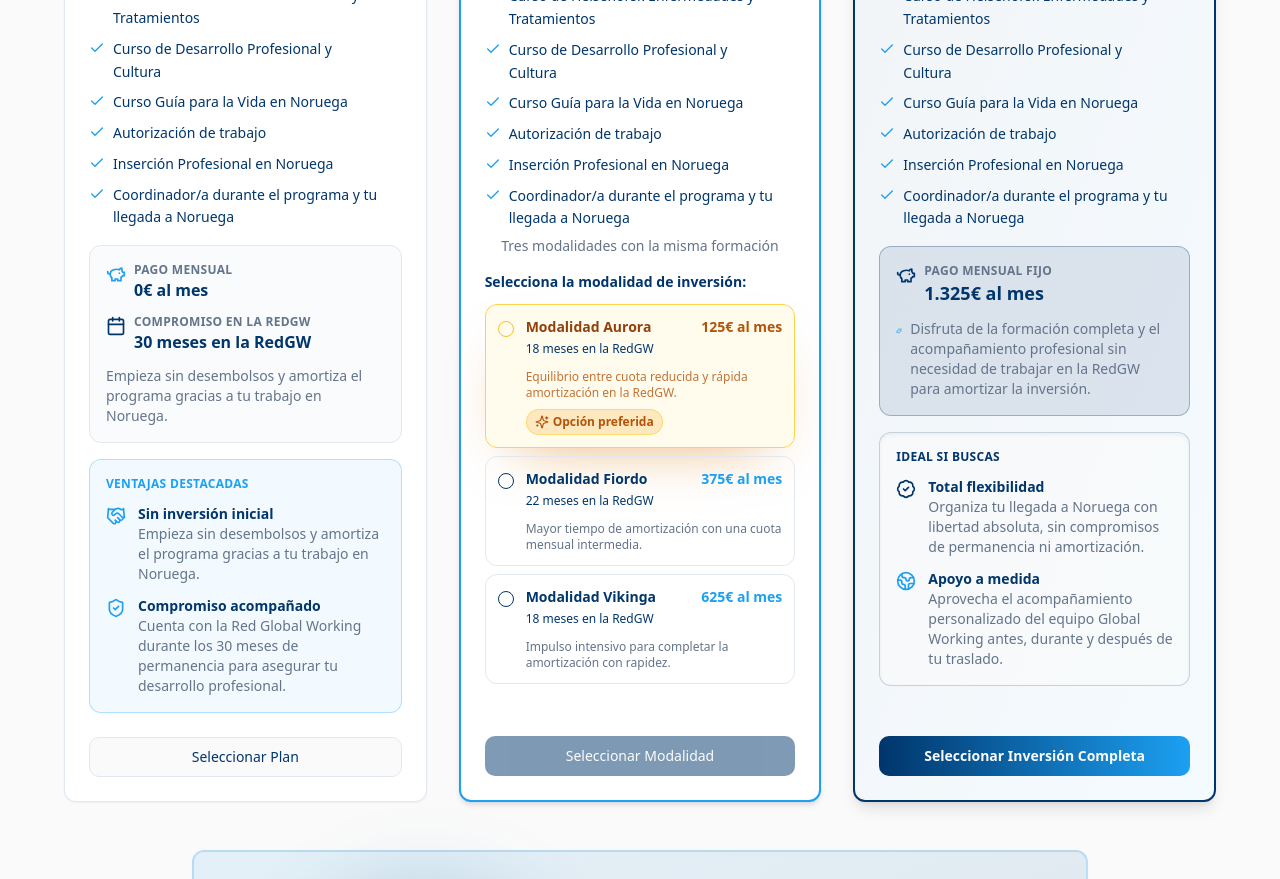
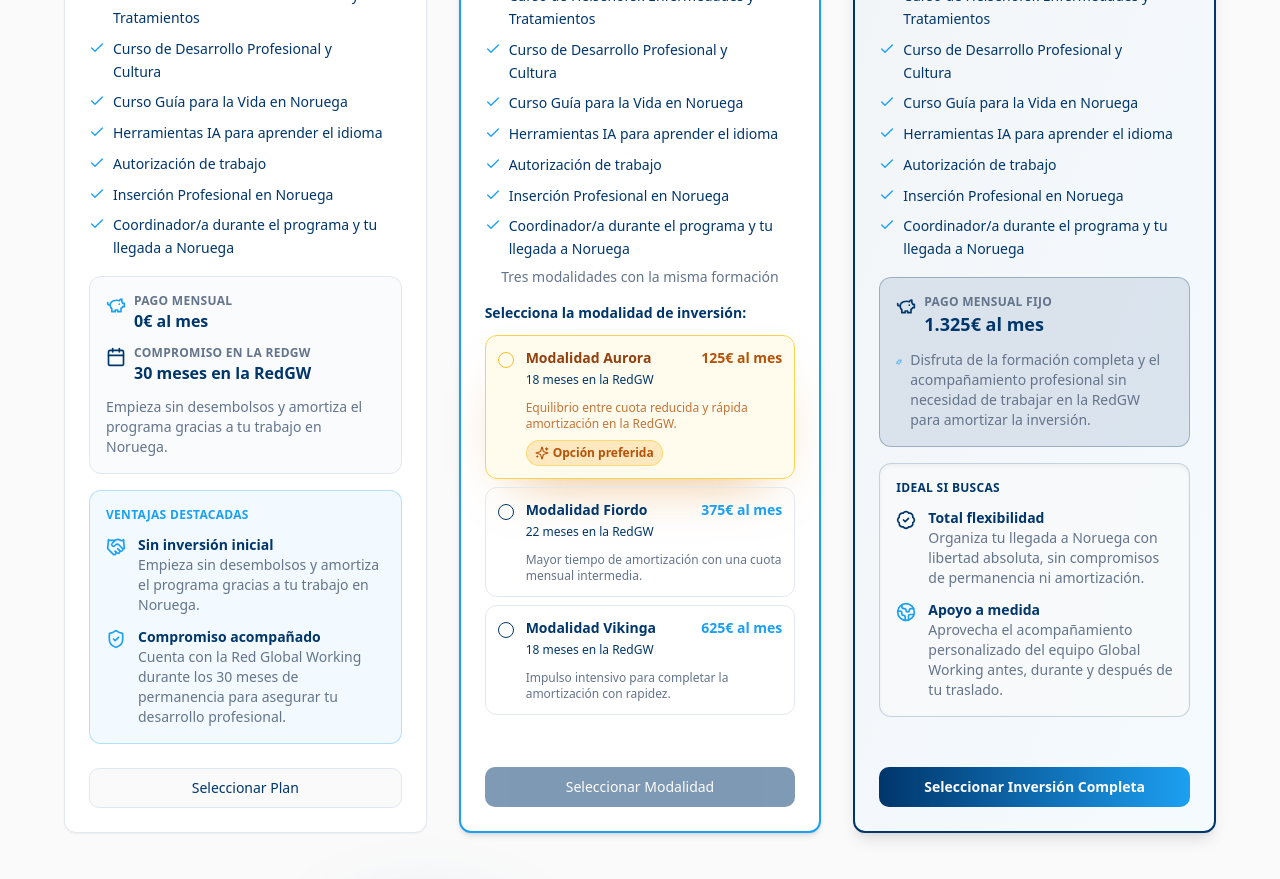
Before and after one commit to globalworkingrecruitment-afk/norway-nurse-pathfinder, a React (Vite) app: page / in a window 1280 px wide. Shown: the part 960-1839 px from the top of the page. Built offline with nearby package versions, Linux system fonts and the light colour scheme; the HTML template or start-up script is replaced by a standard one.

Commit message:
Add AI tools service to investment models

```diff
--- a/src/components/ProgramServicesList.tsx
+++ b/src/components/ProgramServicesList.tsx
@@ -7,6 +7,7 @@ const programServices = [
   "Curso de Helsenorsk Enfermedades y Tratamientos",
   "Curso de Desarrollo Profesional y Cultura",
   "Curso Guía para la Vida en Noruega",
+  "Herramientas IA para aprender el idioma",
   "Autorización de trabajo",
   "Inserción Profesional en Noruega",
   "Coordinador/a durante el programa y tu llegada a Noruega",
```
